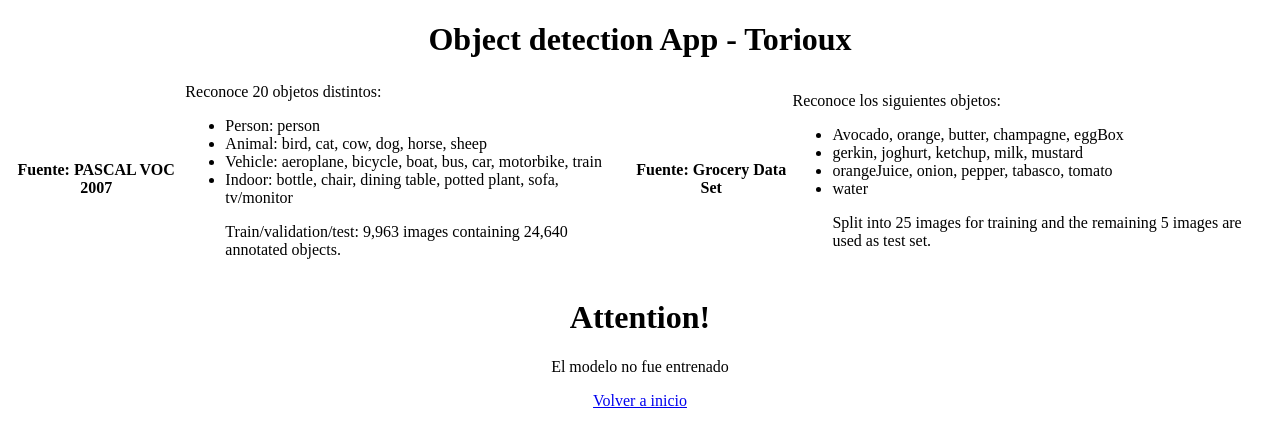
After one commit to jwilliamn/objectdetection, a Django app: template appT/uploads/core/templates/core/error_cntk.html in a window 1280 px wide. The commit adds this page. Shown: the top 447 px of the page. Run offline with Django 3.2, Linux system fonts and the light colour scheme; the template is opened without the code that fills it, so the values that code supplies are empty; parts of the project's set-up code (start-up, migrations or seed data) failed here and were passed over.

Commit message:
Cntk demo

```diff
--- /dev/null
+++ b/appT/uploads/core/templates/core/error_cntk.html
@@ -0,0 +1,11 @@
+{% extends 'base.html' %}
+
+{% load static %}
+
+{% block content %}
+  <h1 align="center">Attention!</h1>
+
+  <p align="center">El modelo no fue entrenado</p>
+
+  <p align="center"><a href="{% url 'home' %}">Volver a inicio</a></p>
+{% endblock %}
--- a/appT/uploads/core/templates/core/home.html
+++ b/appT/uploads/core/templates/core/home.html
@@ -3,6 +3,8 @@
 {% block content %}
 
   <p align="center"><th><a href="{% url 'simple_upload' %}">Probar aplicaciòn</a></th></p>
+
+  <p align="center"><th><a href="{% url 'demo_cntk' %}">CNTK demo</a></th></p>
 
 
   <p></p>
--- a/appT/uploads/settings.py
+++ b/appT/uploads/settings.py
@@ -132,3 +132,6 @@ OUT_ROOT = os.path.join(BASE_DIR, 'output')
 
 RES_URL = '/resources/'
 RES_ROOT = os.path.join(BASE_DIR, 'resources')
+
+OUTCNTK_URL = '/uploads/core/Output/Grocery/'
+OUTCNTK_ROOT = os.path.join(BASE_DIR, 'uploads/core/Output/Grocery')
--- a/appT/uploads/templates/base.html
+++ b/appT/uploads/templates/base.html
@@ -18,6 +18,16 @@
 		<p>Train/validation/test: 9,963 images containing 24,640 annotated objects.</p>
 		</ul>
 		</td>
+		<th>Fuente: Grocery Data Set</th>
+	    <td>Reconoce los siguientes objetos:
+		<ul>
+		<li>Avocado, orange, butter, champagne, eggBox</li>
+		<li>gerkin, joghurt, ketchup, milk, mustard</li>
+		<li>orangeJuice, onion, pepper, tabasco, tomato</li>
+		<li>water</li>
+		<p>Split into 25 images for training and the remaining 5 images are used as test set.</p>
+		</ul>
+		</td>
 	</table>
     {% block content %}
     {% endblock %}
--- a/appT/uploads/urls.py
+++ b/appT/uploads/urls.py
@@ -9,6 +9,7 @@ from uploads.core import views
 urlpatterns = [
     url(r'^$', views.home, name='home'),
     url(r'^uploads/simple/$', views.simple_upload, name='simple_upload'),
+    url(r'^demo/cntk/$', views.demo_cntk, name='demo_cntk'),
     url(r'^uploads/process/$', views.process, name='process'),
     url(r'^uploads/form/$', views.model_form_upload, name='model_form_upload'),
     url(r'^admin/', admin.site.urls),
@@ -17,3 +18,4 @@ urlpatterns = [
 if settings.DEBUG:
     urlpatterns += static(settings.MEDIA_URL, document_root=settings.MEDIA_ROOT)
     urlpatterns += static(settings.OUT_URL, document_root=settings.OUT_ROOT)
+    urlpatterns += static(settings.OUTCNTK_URL, document_root=settings.OUTCNTK_ROOT)
```
Also changed, not shown: appT/uploads/core/templates/core/results.html (added, +15 -0 lines), appT/uploads/core/views.py (+19 -0 lines).
